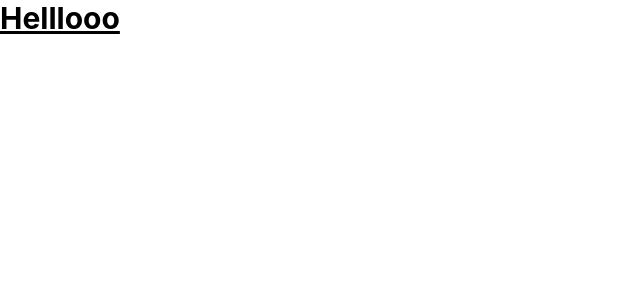
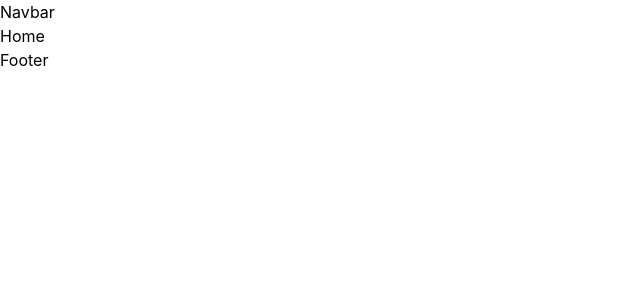
Before and after one commit to nune-pavan/DocSpot-Seamless-Appointment-Booking-for-Health, a React (Create React App) app in the folder Client/: page / in a window 1280 px wide. Shown: the top 300 px of the page, without its empty margins (0-640 px from the left). Built offline with nearby package versions, Linux system fonts and the light colour scheme.

Commit message:
Add routes

```diff
--- a/Client/package.json
+++ b/Client/package.json
@@ -12,6 +12,8 @@
     "@testing-library/user-event": "^13.5.0",
     "react": "^18.2.0",
     "react-dom": "^18.2.0",
+    "react-hot-toast": "^2.4.1",
+    "react-router-dom": "^6.15.0",
     "react-scripts": "5.0.1",
     "web-vitals": "^2.1.4"
   },
--- a/Client/src/App.js
+++ b/Client/src/App.js
@@ -1,10 +1,22 @@
 import './App.css';
+import { Outlet } from "react-router-dom";
+import { Toaster } from "react-hot-toast";
+import Navbar from './components/Navbar';
+import Footer from './components/Footer';
+
 
 function App() {
   return (
-    <div className="App">
-      <h1 className='text-3xl font-bold underline'>Helllooo</h1>
-    </div>
+    <>
+      <Toaster />
+      <div>
+        <Navbar />
+        <main>
+          <Outlet />
+        </main>
+        <Footer />
+      </div>
+    </>
   );
 }
 
--- /dev/null
+++ b/Client/src/components/Footer.js
@@ -0,0 +1,9 @@
+import React from 'react'
+
+function Footer() {
+  return (
+    <div>Footer</div>
+  )
+}
+
+export default Footer
--- /dev/null
+++ b/Client/src/components/Home.js
@@ -0,0 +1,9 @@
+import React from 'react'
+
+function Home() {
+  return (
+    <div>Home</div>
+  )
+}
+
+export default Home
--- /dev/null
+++ b/Client/src/components/Navbar.js
@@ -0,0 +1,9 @@
+import React from 'react'
+
+function Navbar() {
+  return (
+    <div>Navbar</div>
+  )
+}
+
+export default Navbar
--- a/Client/src/index.js
+++ b/Client/src/index.js
@@ -1,14 +1,23 @@
-import React from 'react';
-import ReactDOM from 'react-dom/client';
-import './index.css';
-import App from './App';
-import reportWebVitals from './reportWebVitals';
+import React from "react";
+import ReactDOM from "react-dom";
+import { BrowserRouter as Router, Routes, Route, Link } from "react-router-dom";
+import "./index.css";
+import App from "./App";
+import reportWebVitals from "./reportWebVitals";
 
-const root = ReactDOM.createRoot(document.getElementById('root'));
+// // Import your route components here
+import Home from "./components/Home";
+
+const root = ReactDOM.createRoot(document.getElementById("root"));
 root.render(
-  <React.StrictMode>
-    <App />
-  </React.StrictMode>
+  <Router>
+    <Routes>
+      <Route exact path="/" element={<App />}>
+        <Route index element={<Home />} />
+        {/* add routes here -- yogit */}
+      </Route>
+    </Routes>
+  </Router>
 );
 
 // If you want to start measuring performance in your app, pass a function
```
Also changed, not shown: 1 other file (tests, documents, lock files or other folders).
